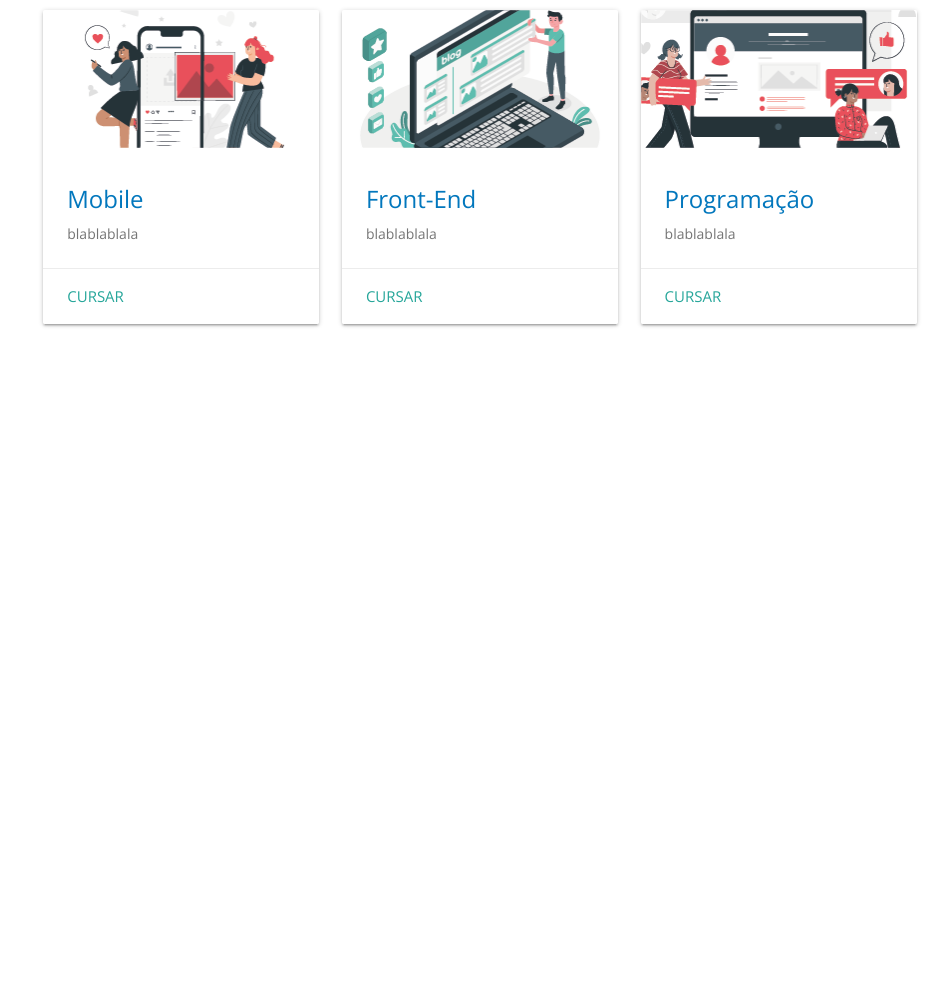
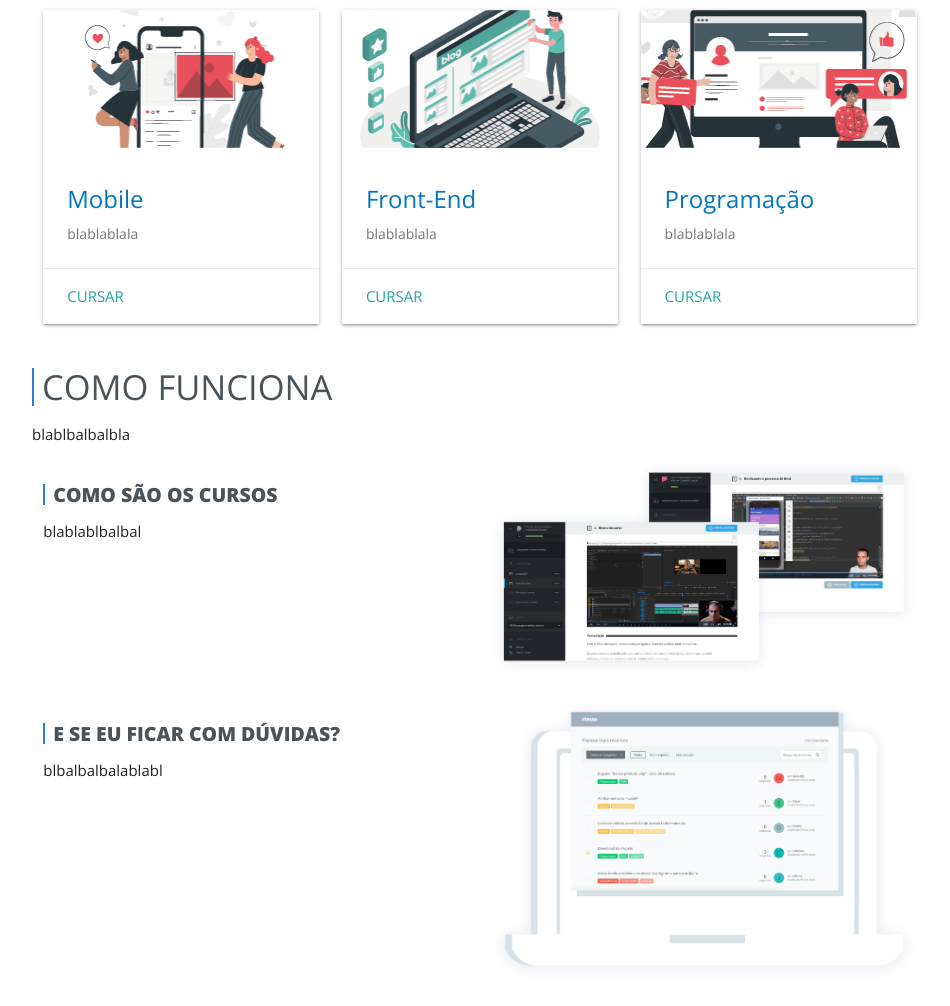
Before and after one commit to dannilopires/web-ficr, a plain HTML site: page index.html in a window 1280 px wide. Shown: the part 596-1602 px from the top of the page, without its empty margins (160-1110 px from the left). Before the commit the page ends 955 px from the top, so only its background shows below. Drawn offline with nearby package versions, Linux system fonts and the light colour scheme.

Commit message:
comoFunciona html

```diff
--- a/index.html
+++ b/index.html
@@ -132,6 +132,32 @@
 		</div>
 	</section>
 
+	<section id="comoFunciona">
+		<div class="container">
+			<header><h3>Como funciona</h3></heade>
+			<p>blablbalbalbla</p>
+			<div class="row">
+				<div class="col s12 m6 l6">
+					<header><h4>COMO SÃO OS CURSOS</h4></header>
+					<p>blablablbalbal</p>
+				</div>
+				<div class="col s12 m6 l6">
+					<img src="imagens/print-comofunciona.1570550707.jpg" alt="comoFunciona" class="responsive-img">
+				</div>
+			</div>
+
+			<div class="row">
+				<div class="col s12 m6 l6">
+					<header><h4>E SE EU FICAR COM DÚVIDAS?</h4></header>
+					<p>blbalbalbalablabl</p>
+				</div>
+				<div class="col s12 m6 l6">
+					<img src="imagens/ilustracao-forum.1570550707.jpg" alt=" " class="responsive-img">
+				</div>
+			</div>
+		</div>
+	</section>
+
 
   <script src="https://code.jquery.com/jquery-3.4.1.min.js" integrity="sha256-CSXorXvZcTkaix6Yvo6HppcZGetbYMGWSFlBw8HfCJo=" crossorigin="anonymous"></script>
   <script src="https://cdnjs.cloudflare.com/ajax/libs/materialize/1.0.0/js/materialize.min.js"></script>
```
